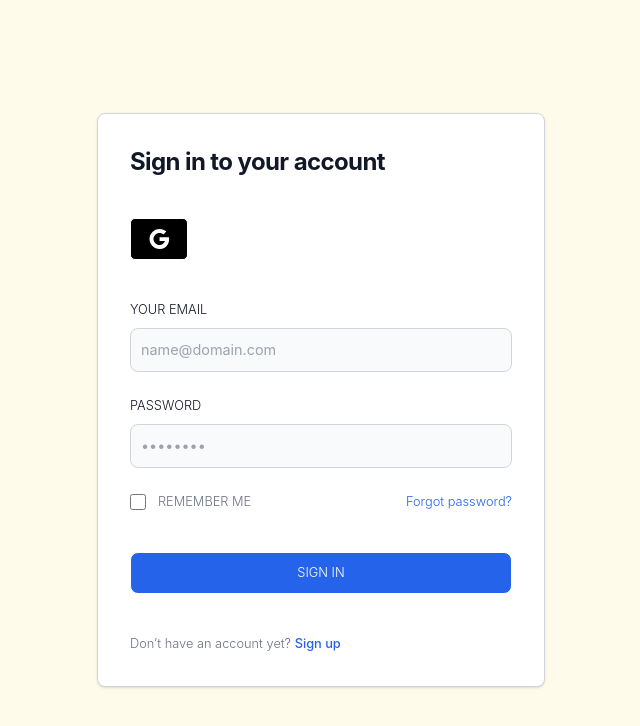
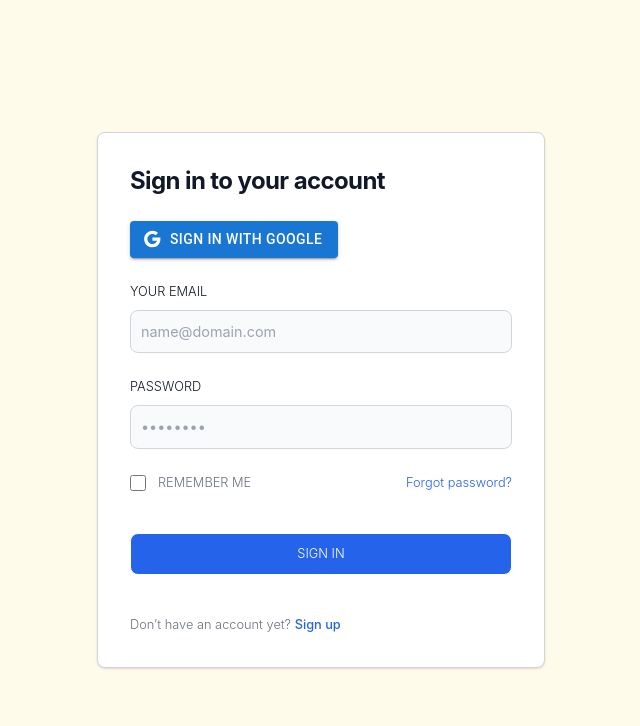
Before and after one commit to warranty-wise/warranty-wise, a Next.js app: page /login in a window 1280 px wide. Shown: the top 726 px of the page, without its empty margins (319-959 px from the left). Built offline with nearby package versions, Linux system fonts and the light colour scheme; no server answers.

Commit message:
added styling to google button

```diff
--- a/app/components/GoogleSignInButton.tsx
+++ b/app/components/GoogleSignInButton.tsx
@@ -2,6 +2,7 @@
 
 import { createClient } from '@/utils/supabase/client'
 import { Google } from '@mui/icons-material';
+import { Button } from '@mui/material';
 
 export const GoogleSignInButton = () => {
     const supabase = createClient()
@@ -16,5 +17,5 @@ export const GoogleSignInButton = () => {
     if (error) console.error('Google Sign-In Error:', error.message)
   };
 
-  return <button className="bg-black" onClick={handleSignIn}><Google /></button>
+  return <Button variant='contained' startIcon={<Google />} onClick={handleSignIn}>Sign in with Google</Button>
 };
```
